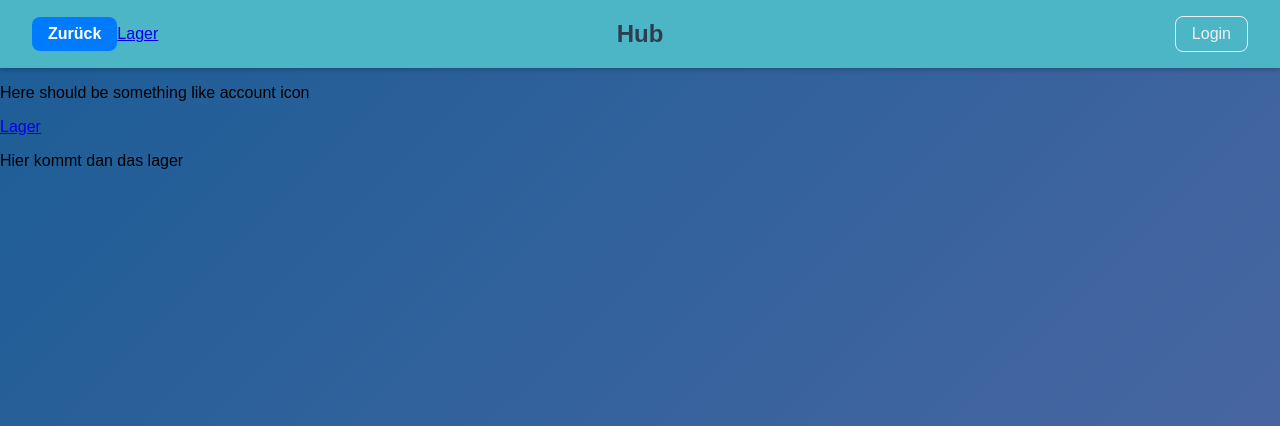
After one commit to Eizval/Django_Pfadi, a Django app: page /hub/ in a window 1280 px wide. The commit adds this page. Shown: the top 426 px of the page. Run offline with Django 5.2, Linux system fonts and the light colour scheme.

Commit message:
Some touches

```diff
--- a/accounts/templates/accounts/login.html
+++ b/accounts/templates/accounts/login.html
@@ -36,4 +36,10 @@
 </div>
 
 {% endif %}
+
+{% if user.is_authenticated %}
+<script>
+    window.location.href = "{% url 'lager_list' %}";
+</script>
+{% endif %}
 {% endblock %}
--- a/accounts/views.py
+++ b/accounts/views.py
@@ -1,4 +1,5 @@
 from django.contrib.auth.decorators import user_passes_test, login_required
+from django.views.decorators.cache import cache_control
 from django.shortcuts import render, redirect, get_object_or_404
 from accounts.forms import UserRegistrationForm, RoleForm
 from django.contrib import messages
@@ -11,8 +12,10 @@ User = get_user_model()
 
 
 # Create your views here.
+@cache_control(no_cache=True, must_revalidate=True, no_store=True)
 def login_view(request):
     # Wenn Formular gesendet wird
+
     if request.method == 'POST':
         username = request.POST.get('username')
         password = request.POST.get('password')
--- a/pfadfinder/urls.py
+++ b/pfadfinder/urls.py
@@ -22,5 +22,6 @@ urlpatterns = [
     path('admin/', admin.site.urls),
     path('', include('accounts.urls')),
     path('', include('lager.urls')),
+    path("hub/", views.hub_view, name='hub'),
     path("", views.home_view, name="home"),
 ]
--- a/pfadfinder/views.py
+++ b/pfadfinder/views.py
@@ -2,3 +2,7 @@ from django.shortcuts import render
 
 def home_view(request):
     return render(request, "home.html")
+
+
+def hub_view(request):
+    return render(request, "hub.html")
--- /dev/null
+++ b/templates/hub.html
@@ -0,0 +1,33 @@
+{% extends "base.html" %}
+{% load static %}
+{% block header %}
+{% include 'includes/header.html' with header_name='Hub' %}
+{% endblock %}
+
+{% block title %}Hub{% endblock %}
+
+{% block content %}
+
+<div class="hub">
+    <div class="account">
+        <p>Here should be something like account icon</p>
+    </div>
+
+    <div class="lager">
+        <a href="{% url 'lager_list' %}">Lager</a>
+    </div>
+    <div class="pfadi_lager">
+        <p>Hier kommt dan das lager</p>
+    </div>
+    <div class="notion">
+
+    </div>
+    <div class="me_data">
+
+    </div>
+    <div class="list_kids">
+
+    </div>
+</div>
+
+{% endblock %}
--- a/templates/includes/admin_header.html
+++ b/templates/includes/admin_header.html
@@ -5,7 +5,9 @@
 <header class="app-header">
     <div class="header-left">
         <!-- Zurück-Button -->
-        <a href="{% url 'approve' %}" class="back-btn">Zurück</a>
+        <a href="javascript:history.back()" class="back-btn">Zurück</a>
+        <a href="{% url 'approve' %}">Genehmigen</a>
+        <a href="{% url 'admin:index' %}">Admin</a>
     </div>
 
     <div class="header-center">
--- a/templates/includes/header.html
+++ b/templates/includes/header.html
@@ -4,7 +4,11 @@
 <header class="app-header">
     <div class="header-left">
         <!-- Zurück-Button -->
-        <a href="{% url 'lager_list' %}" class="back-btn">Zurück</a>
+        <a href="javascript:history.back()" class="back-btn">Zurück</a>
+        <a href="{% url 'lager_list' %}">Lager</a>
+        {% if user.is_superuser or user.is_staff %}
+        <a href="{% url 'admin:index' %}">Admin</a>
+        {% endif %}
     </div>
 
     <div class="header-center">
```
Also changed, not shown: templates/admin/index.html (added, +11 -0 lines), db.sqlite3.
